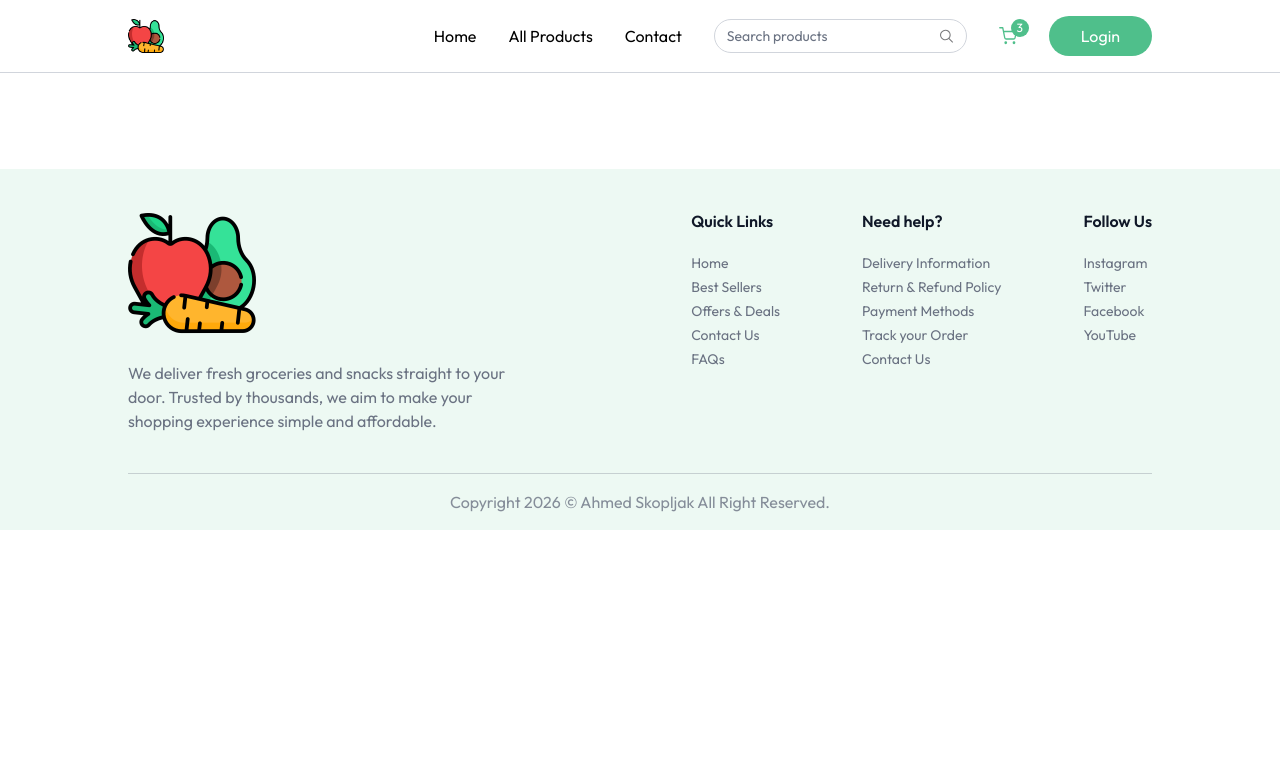
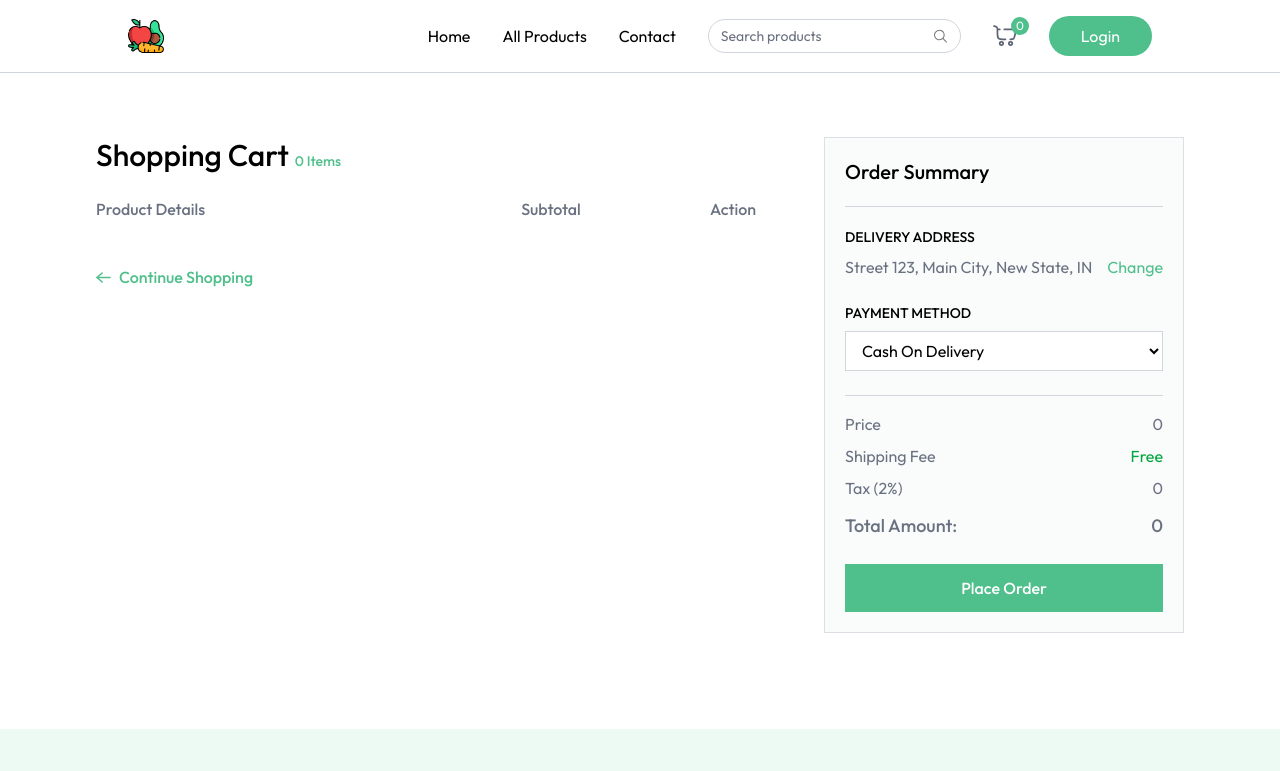
Before and after one commit to AhmedSkopljak/naturix, a React (Vite) app in the folder client/: page /cart in a window 1280 px wide. Shown: the top 771 px of the page. Built offline with nearby package versions, Linux system fonts and the light colour scheme.

Commit message:
Dodan Product details i Cart

```diff
--- a/client/src/App.jsx
+++ b/client/src/App.jsx
@@ -9,6 +9,7 @@
 import AllProducts from "./pages/AllProducts.jsx";
 import ProductCategory from "./pages/ProductCategory.jsx";
 import ProductDetails from "./pages/ProductDetails.jsx";
+import Cart from "./pages/Cart.jsx";
 
 function App() {
     const isSellerPath = useLocation().pathname.includes("seller");
@@ -24,6 +25,7 @@
                     <Route path={"/products"} element={<AllProducts />}/>
                     <Route path={"/products/:category"} element={<ProductCategory />}/>
                     <Route path={"/products/:category/:id"} element={<ProductDetails />}/>
+                    <Route path={"/cart"} element={<Cart />}/>
                 </Routes>
             </div>
             {!isSellerPath && <Footer />}
--- a/client/src/components/Navbar.jsx
+++ b/client/src/components/Navbar.jsx
@@ -6,7 +6,7 @@
 
 function Navbar() {
     const [open, setOpen] = React.useState(false);
-    const {user, setUser, setShowUserLogin, navigate, setSearchQuery, searchQuery} = useAppContext();
+    const {user, setUser, setShowUserLogin, navigate, setSearchQuery, searchQuery, getCartCount} = useAppContext();
 
     const logout = async ()=>{
         setUser(null);
@@ -34,16 +34,14 @@
                 <div className="hidden lg:flex items-center text-sm gap-2 border border-gray-300 px-3 rounded-full">
                     <input onChange={(e)=>setSearchQuery(e.target.value)} className="py-1.5 w-full bg-transparent outline-none placeholder-gray-500" type="text" placeholder="Search products" />
                     <svg width="16" height="16" viewBox="0 0 16 16" fill="none" xmlns="http://www.w3.org/2000/svg">
-                        <path d="M10.836 10.615 15 14.695" stroke="#7A7B7D" stroke-width="1.2" stroke-linecap="round" stroke-linejoin="round" />
-                        <path clip-rule="evenodd" d="M9.141 11.738c2.729-1.136 4.001-4.224 2.841-6.898S7.67.921 4.942 2.057C2.211 3.193.94 6.281 2.1 8.955s4.312 3.92 7.041 2.783" stroke="#7A7B7D" stroke-width="1.2" stroke-linecap="round" stroke-linejoin="round" />
+                        <path d="M10.836 10.615 15 14.695" stroke="#7A7B7D" strokeWidth="1.2" strokeLinecap="round" strokeLinejoin="round" />
+                        <path clipRule="evenodd" d="M9.141 11.738c2.729-1.136 4.001-4.224 2.841-6.898S7.67.921 4.942 2.057C2.211 3.193.94 6.281 2.1 8.955s4.312 3.92 7.041 2.783" stroke="#7A7B7D" stroke-width="1.2" stroke-linecap="round" stroke-linejoin="round" />
                     </svg>
                 </div>
 
                 <div onClick={()=>navigate("/cart")} className="relative cursor-pointer">
-                    <svg width="18" height="18" viewBox="0 0 14 14" fill="none" xmlns="http://www.w3.org/2000/svg">
-                        <path d="M.583.583h2.333l1.564 7.81a1.17 1.17 0 0 0 1.166.94h5.67a1.17 1.17 0 0 0 1.167-.94l.933-4.893H3.5m2.333 8.75a.583.583 0 1 1-1.167 0 .583.583 0 0 1 1.167 0m6.417 0a.583.583 0 1 1-1.167 0 .583.583 0 0 1 1.167 0" stroke="#4fbf8b" stroke-linecap="round" stroke-linejoin="round" />
-                    </svg>
-                    <button className="absolute -top-2 -right-3 text-xs text-white bg-primary w-[18px] h-[18px] rounded-full">3</button>
+                    <img src={assets.nav_cart_icon} alt="cart" className={"w-6 opacity-80"}/>
+                    <button className="absolute -top-2 -right-3 text-xs text-white bg-primary w-[18px] h-[18px] rounded-full">{getCartCount()}</button>
                 </div>
 
                 {!user ? (<button onClick={()=>setShowUserLogin(true)}
@@ -63,14 +61,16 @@
                     }
             </div>
 
-            <button onClick={() => open ? setOpen(false) : setOpen(true)} aria-label="Menu" className="sm:hidden">
-                {/* Menu Icon SVG */}
-                <svg width="21" height="15" viewBox="0 0 21 15" fill="none" xmlns="http://www.w3.org/2000/svg">
-                    <rect width="21" height="1.5" rx=".75" fill="#426287" />
-                    <rect x="8" y="6" width="13" height="1.5" rx=".75" fill="#426287" />
-                    <rect x="6" y="13" width="15" height="1.5" rx=".75" fill="#426287" />
-                </svg>
-            </button>
+            <div className={"flex items-center gap-6 sm:hidden"}>
+                <div onClick={()=>navigate("/cart")} className="relative cursor-pointer">
+                    <img src={assets.nav_cart_icon} alt="cart" className={"w-6 opacity-80"}/>
+                    <button className="absolute -top-2 -right-3 text-xs text-white bg-primary w-[18px] h-[18px] rounded-full">{getCartCount()}</button>
+                </div>
+                <button onClick={() => open ? setOpen(false) : setOpen(true)} aria-label="Menu">
+                    {/* Menu Icon SVG */}
+                    <img src={assets.menu_icon} alt="menu"/>
+                </button>
+            </div>
 
             {/* Mobile Menu */}
             {open && (
--- a/client/src/context/AppContext.jsx
+++ b/client/src/context/AppContext.jsx
@@ -53,12 +53,34 @@
         setCartItems(cartData);
     }
 
+    //Get cart items counter
+    const getCartCount = () => {
+        let totalCount = 0;
+        for (const item in cartItems){
+            totalCount += cartItems[item];
+        }
+        return totalCount;
+    }
+
+    //Get cart total amount
+    const getCartAmount = () => {
+        let totalAmount = 0;
+        for (const items in cartItems){
+            let itemInfo = products.find((product)=>product._id === items);
+            if(cartItems[items] > 0){
+                totalAmount += itemInfo.offerPrice * cartItems[items];
+            }
+        }
+
+        return Math.floor(totalAmount*100)/100;
+    }
+
     useEffect(() => {
         fetchProducts();
     }, []);
 
     const value = {navigate, user, setUser, setIsSeller, isSeller, showUserLogin, setShowUserLogin, products, currency, addToCart, updateCartItem,
-    removeFromCart, cartItems, searchQuery, setSearchQuery};
+    removeFromCart, cartItems, searchQuery, setSearchQuery, getCartAmount, getCartCount};
     return <AppContext.Provider value={value}>
         {children}
     </AppContext.Provider>
--- /dev/null
+++ b/client/src/pages/Cart.jsx
@@ -0,0 +1,147 @@
+import {useEffect, useState} from "react";
+import {useAppContext} from "../context/AppContext.jsx";
+import {assets, dummyAddress} from "../assets/assets.js";
+
+const Cart = () => {
+    const [showAddress, setShowAddress] = useState(false);
+    const {products, currency, navigate, getCartAmount, updateCartItem, removeFromCart, cartItems, getCartCount} = useAppContext();
+    const [cartArray, setCartArray] = useState([]);
+    const [addresses, setAddresses] = useState(dummyAddress);
+    const [selectedAdress, setSelectedAdress] = useState(dummyAddress[0]);
+    const [paymentOption, setPaymentOption] = useState("COD");
+
+    const getCart = () => {
+        let tempArray = [];
+        for (const key in cartItems){
+            let product = products.find((item) => item._id === key);
+            product.quantity = cartItems[key];
+            tempArray.push(product);
+        }
+        setCartArray(tempArray);
+    }
+
+    const placeOrder = async () => {
+
+    }
+
+    useEffect(() => {
+        if(products.length > 0 && cartItems){
+            getCart();
+        }
+    },[products, cartItems]);
+    return products.length > 0 && cartItems ?(
+        <div className="flex flex-col md:flex-row mt-16">
+            <div className='flex-1 max-w-4xl'>
+                <h1 className="text-3xl font-medium mb-6">
+                    Shopping Cart <span className="text-sm text-primary">{getCartCount()} Items</span>
+                </h1>
+
+                <div className="grid grid-cols-[2fr_1fr_1fr] text-gray-500 text-base font-medium pb-3">
+                    <p className="text-left">Product Details</p>
+                    <p className="text-center">Subtotal</p>
+                    <p className="text-center">Action</p>
+                </div>
+
+                {cartArray.map((product, index) => (
+                    <div key={index} className="grid grid-cols-[2fr_1fr_1fr] text-gray-500 items-center text-sm md:text-base font-medium pt-3">
+                        <div className="flex items-center md:gap-6 gap-3">
+                            <div onClick={()=>{
+                                navigate(`/products/${product.category.toLowerCase()}/${product._id}`);
+                                scrollTo(0,0);
+                            }} className="cursor-pointer w-24 h-24 flex items-center justify-center border border-gray-300 rounded overflow-hidden">
+                                <img className="max-w-full h-full object-cover" src={product.image[0]} alt={product.name} />
+                            </div>
+                            <div>
+                                <p className="hidden md:block font-semibold">{product.name}</p>
+                                <div className="font-normal text-gray-500/70">
+                                    <p>Weight: <span>{product.weight || "N/A"}</span></p>
+                                    <div className='flex items-center'>
+                                        <p>Qty:</p>
+                                        <select className='outline-none' onChange={e => updateCartItem(product._id,Number(e.target.value))}
+                                        value={cartItems[product._id]}>
+                                            {Array(cartItems[product._id] > 9 ? cartItems[product._id] : 9).fill('').map((_, index) => (
+                                                <option key={index} value={index + 1}>{index + 1}</option>
+                                            ))}
+                                        </select>
+                                    </div>
+                                </div>
+                            </div>
+                        </div>
+                        <p className="text-center">{currency}{product.offerPrice * product.quantity}</p>
+                        <button className="cursor-pointer mx-auto">
+                            <img src={assets.remove_icon} alt="remove" className={"inline-block w-6 h-6"} onClick={()=>removeFromCart(product._id)}/>
+                        </button>
+                    </div>)
+                )}
+
+                <button onClick={()=>{navigate("/products"); scrollTo(0,0)}} className="group cursor-pointer flex items-center mt-8 gap-2 text-primary font-medium">
+                    <img src={assets.arrow_right_icon_colored} alt="arrow" className={"group-hover:-translate-x-1 transition"}/>
+                    Continue Shopping
+                </button>
+
+            </div>
+
+            <div className="max-w-[360px] w-full bg-gray-100/40 p-5 max-md:mt-16 border border-gray-300/70">
+                <h2 className="text-xl md:text-xl font-medium">Order Summary</h2>
+                <hr className="border-gray-300 my-5" />
+
+                <div className="mb-6">
+                    <p className="text-sm font-medium uppercase">Delivery Address</p>
+                    <div className="relative flex justify-between items-start mt-2">
+                        <p className="text-gray-500">{selectedAdress ? `${selectedAdress.street}, ${selectedAdress.city}, ${selectedAdress.state},
+                          ${selectedAdress.country}` : "No address found"}</p>
+                        <button onClick={() => setShowAddress(!showAddress)} className="text-primary hover:underline cursor-pointer">
+                            Change
+                        </button>
+                        {showAddress && (
+                            <div className="absolute top-12 py-1 bg-white border border-gray-300 text-sm w-full">
+                                {
+                                    addresses.map((adress, index) => (
+                                        <p onClick={() => {setShowAddress(false); setSelectedAdress(adress)}} className="text-gray-500 p-2 hover:bg-gray-100">
+                                            {adress.street}, {adress.city}, {adress.state}, {adress.country}
+                                        </p>
+                                    ))
+                                }
+                                <p onClick={() => navigate("/add-adress")} className="text-primary text-center cursor-pointer p-2 hover:bg-primary/10">
+                                    Add address
+                                </p>
+                            </div>
+                        )}
+                    </div>
+
+                    <p className="text-sm font-medium uppercase mt-6">Payment Method</p>
+
+                    <select onChange={e => setPaymentOption(e.target.value)} className="w-full border border-gray-300 bg-white px-3 py-2 mt-2 outline-none">
+                        <option value="COD">Cash On Delivery</option>
+                        <option value="Online">Online Payment</option>
+                    </select>
+                </div>
+
+                <hr className="border-gray-300" />
+
+                <div className="text-gray-500 mt-4 space-y-2">
+                    <p className="flex justify-between">
+                        <span>Price</span><span>{currency}{getCartAmount()}</span>
+                    </p>
+                    <p className="flex justify-between">
+                        <span>Shipping Fee</span><span className="text-green-600">Free</span>
+                    </p>
+                    <p className="flex justify-between">
+                        <span>Tax (2%)</span><span>{currency}{getCartAmount()*2/100}</span>
+                    </p>
+                    <p className="flex justify-between text-lg font-medium mt-3">
+                        <span>Total Amount:</span><span>{currency}{getCartAmount()+getCartAmount()*2/100}</span>
+                    </p>
+                </div>
+
+                <button onClick={placeOrder} className="w-full py-3 mt-6 cursor-pointer bg-primary text-white font-medium hover:bg-primary-dull transition">
+                    {
+                        paymentOption === "COD" ? "Place Order" : "Proceed To Checkout"
+                    }
+                </button>
+            </div>
+        </div>
+    ) : null
+}
+
+export default Cart;
```
Also changed, not shown: client/src/pages/ProductDetails.jsx (+20 -2 lines).
